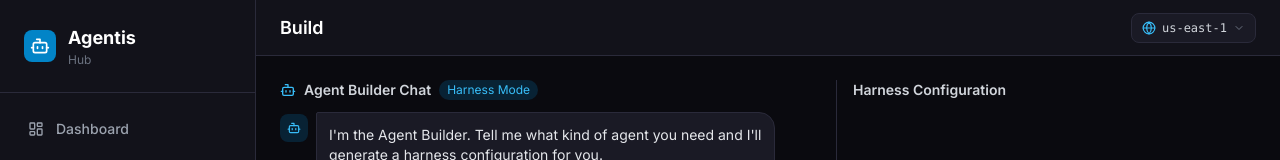
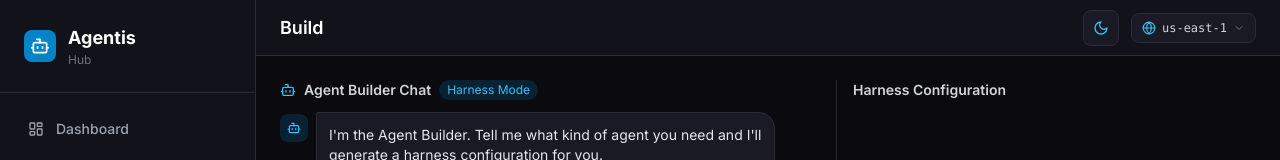
Before and after one commit to tycenjmccann/agentcore-console, a Next.js app: page /build in a window 1280 px wide. Shown: the top 160 px of the page. Built offline with nearby package versions, Linux system fonts and the light colour scheme.

Commit message:
feat: integrate ThemeToggle into Header component

```diff
--- a/src/components/layout/Header.tsx
+++ b/src/components/layout/Header.tsx
@@ -4,6 +4,7 @@ import { useState, useEffect } from "react";
 import { Globe, ChevronDown } from "lucide-react";
 import { usePathname } from "next/navigation";
 import { invalidateCachePrefix } from "@/lib/client-cache";
+import ThemeToggle from "./ThemeToggle";
 
 const pageTitles: Record<string, string> = {
   "/": "Dashboard",
@@ -60,7 +61,10 @@ export default function Header() {
     <header className="h-14 bg-surface-1 border-b border-surface-4 flex items-center justify-between px-6">
       <h2 className="text-lg font-semibold text-white">{title}</h2>
 
-      <div className="flex items-center gap-4">
+      <div className="flex items-center gap-3">
+        {/* Theme Toggle */}
+        <ThemeToggle />
+
         {/* Region Selector */}
         <div className="relative">
           <button
```
